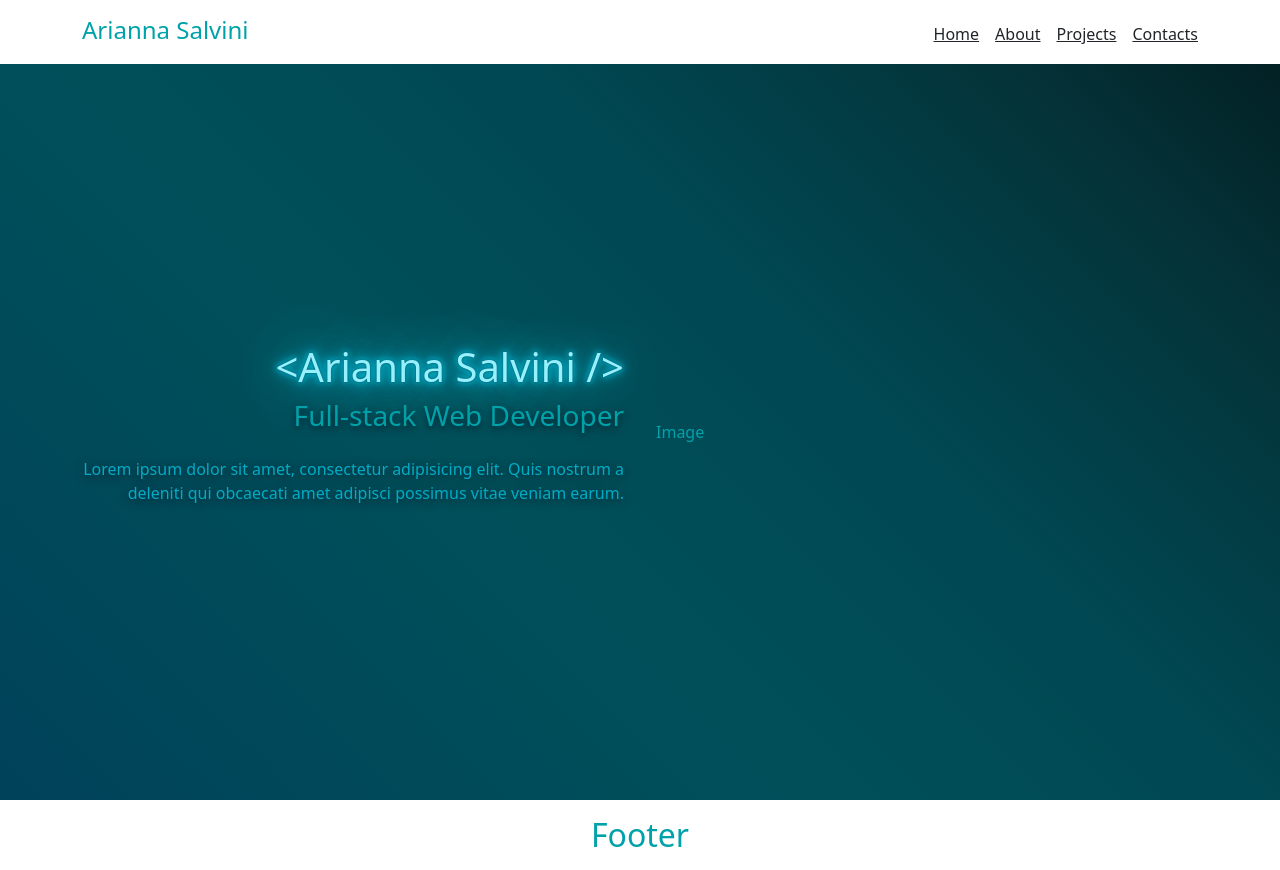
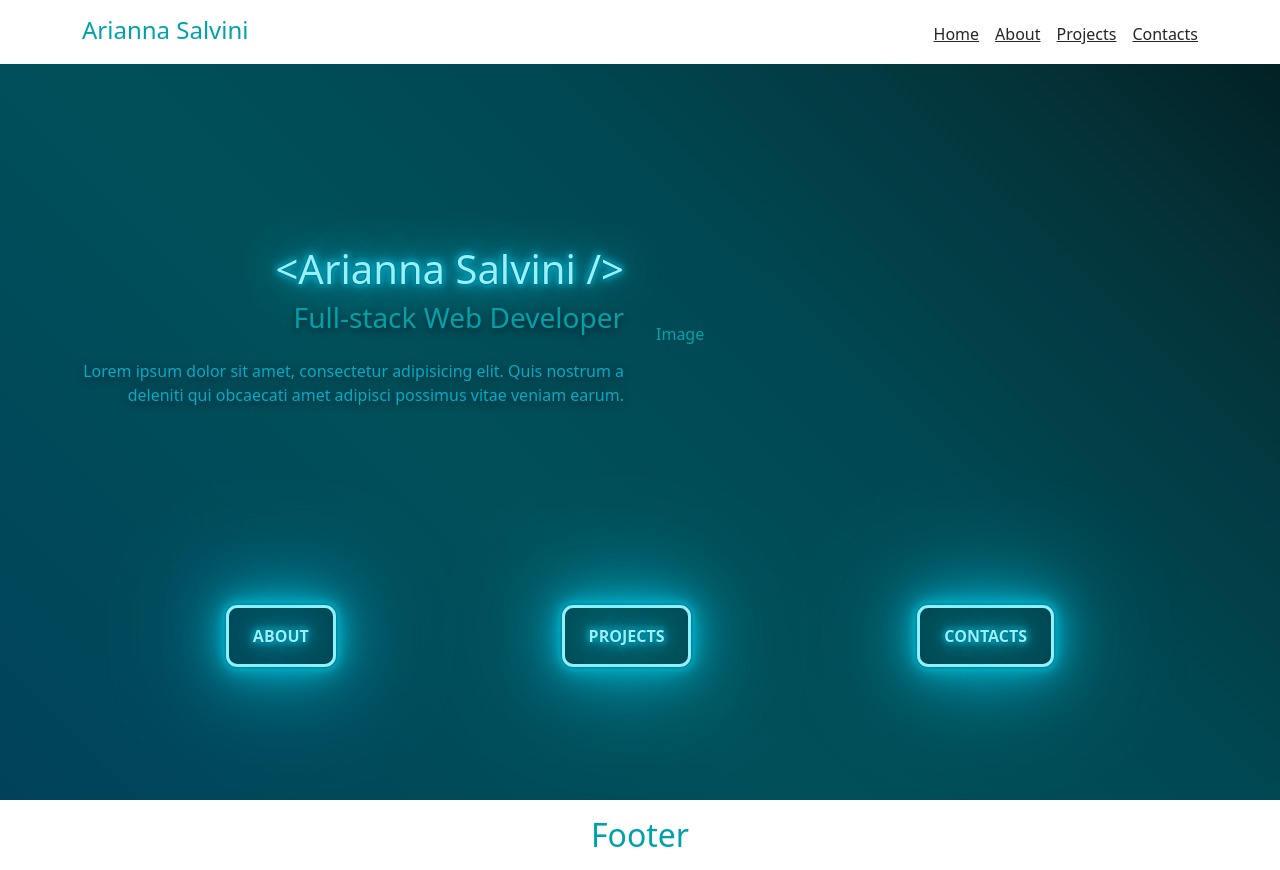
Before and after one commit to Arianna-Salvini/vite-boolfolio, a Vue app: page / in a window 1280 px wide. Built offline with nearby package versions, Linux system fonts and the light colour scheme.

Commit message:
Add button Style neon

```diff
--- a/src/App.vue
+++ b/src/App.vue
@@ -71,4 +71,148 @@ export default {
         cursor: auto;
     }
 }
+
+/* BUTTON Nuon */
+
+:root {
+    --color-lighter: #00ddff;
+    --color-light: #019bb2;
+    --color-medium: #006676;
+    --color-dark: #003941;
+}
+
+button {
+    border: none;
+}
+
+.btn_general {
+    font-size: 1rem;
+    font-weight: 700;
+    text-transform: uppercase;
+    background-color: transparent;
+    padding: 1rem 1.5rem;
+    border-radius: 0.7rem;
+    position: relative;
+    color: #96f0fe;
+    border: 3px solid #96f0fe;
+    text-shadow: 0 0 3px #00505a,
+        0 0 5px #00acc6,
+        0 0 5px #00acc6,
+        0 0 10px #00acc6,
+        0 0 15px #00acc6,
+        0 0 30px #00acc6,
+        0 0 60px #00acc6,
+        0 0 120px #00acc6;
+
+    box-shadow: 0 0 3px #00505a,
+        0 0 5px #00acc6,
+        0 0 5px #00acc6,
+        0 0 10px #00acc6,
+        0 0 15px #00acc6,
+        0 0 30px #00acc6,
+        0 0 60px #00acc6,
+        0 0 120px #00acc6;
+
+    position: relative;
+
+    &:hover {
+        color: #001823;
+        background-color: #96f0fe;
+        text-shadow: 0 0 3px #006b79,
+            0 0 5px #00ddff,
+            0 0 10px #00ddff,
+            0 0 15px #00ddff,
+            0 0 30px #00ddff,
+            0 0 60px #00ddff,
+            0 0 120px #00ddff;
+        cursor: auto;
+        box-shadow: 0 0 3px #006b79,
+            0 0 5px #00ddff,
+            0 0 10px #00ddff,
+            0 0 15px #00ddff,
+            0 0 30px #00ddff,
+            0 0 60px #00ddff,
+            0 0 120px #00ddff;
+        ;
+    }
+}
+
+.btn_general:hover::before {
+    content: '';
+    background-color: #96f0fe;
+    position: absolute;
+    top: 110%;
+    bottom: 0;
+    left: 0;
+    right: 0;
+    height: 100%;
+    height: 100%;
+
+    transform: perspective(2rem) rotateX(40deg) translateZ(-1rem) scale(1.2, 0.50);
+    filter: blur(2.5rem);
+}
+
+/* #region Animatio BorderButton*/
+
+/* @property --gradient-angle {
+    syntax: "<angle>";
+    initial-value: 0deg;
+    inherits: false;
+}
+
+button {
+    border: none;
+}
+
+.btn_general {
+    font-size: 1rem;
+    font-weight: 700;
+    text-transform: uppercase;
+    background-color: var(--color-dark);
+    padding: 1rem 1.5rem;
+    border-radius: 0.7rem;
+    position: relative;
+}
+
+.btn_general::before,
+.btn_general::after {
+    content: "";
+    position: absolute;
+    inset: -0.3rem;
+    z-index: -1;
+    border-radius: inherit;
+    background: conic-gradient(
+            /* from var(--gradient-angle),
+0deg,
+var(--color-medium),
+var(--color-light),
+var(--color-lighter),
+var(--color-medium),
+);
+
+}
+
+/.btn_general:hover::before,
+.btn_general:hover::after {
+    animation: circleFrame 20s linear infinite;
+
+}
+
+.btn_general::after {
+    filter: blur(3rem);
+}
+
+@keyframes circleFrame {
+    0% {
+        --gradient-angle: 0deg
+    }
+
+    100% {
+        --gradient-angle: 360deg
+    }
+
+}
+
+*/
+/*#endregion Animatio BorderButton*/
 </style>
--- /dev/null
+++ b/src/components/elements/ButtonGeneral.vue
@@ -0,0 +1,36 @@
+<script>
+
+export default {
+    name: 'ButtonGeneral',
+    data() {
+        return {
+            menu: [
+                {
+                    'text': 'About',
+                    'route': 'about'
+                },
+                {
+                    'text': 'Projects',
+                    'route': 'projects'
+                },
+                {
+                    'text': 'Contacts',
+                    'route': 'contacts'
+                }
+            ]
+        }
+    }
+};
+
+</script>
+
+<template>
+    <router-link :to="{ name: item.route }" v-for="item in menu">
+        <button class=" btn_general">
+
+            {{ item.text }}
+        </button>
+    </router-link>
+</template>
+
+<style></style>
--- a/src/components/views/AppHome.vue
+++ b/src/components/views/AppHome.vue
@@ -1,17 +1,18 @@
 <script>
-// import ButtonGeneral from '../elements/ButtonGeneral.vue';
+import ButtonGeneral from '../elements/ButtonGeneral.vue';
 
-// export default {
-//     name: 'AppHome',
-//     components: {
-//         ButtonGeneral,
-//     }
+export default {
+    name: 'AppHome',
+    components: {
+        ButtonGeneral,
+    }
 
-// }
+}
 </script>
 
 <template>
-    <section class="body_main d-flex align-items-center">
+    <section class="body_main d-flex flex-column justify-content-evenly">
+        <div class="d-flex align-items-center p-5">
             <div class="container d-flex align-items-center">
                 <div class="left">
                     <h1 class="text_neon">
@@ -30,10 +31,10 @@
                     <div> Image</div>
                 </div>
             </div>
-        <div>
-            <!-- <ButtonGeneral />
+        </div>
+
+        <div class="d-flex justify-content-evenly align-items-center align-itself-end">
             <ButtonGeneral />
-            <ButtonGeneral /> -->
         </div>
     </section>
 </template>
@@ -48,6 +49,13 @@
     width: 50%;
     height: 100%;
 
+
+}
+
+.left {
+    text-align: right;
+    padding-right: 1rem;
+
     h3 {
         text-shadow: 0 3px 7px #00232f;
     }
@@ -59,11 +67,6 @@
     }
 }
 
-.left {
-    text-align: right;
-    padding-right: 1rem;
-}
-
 .right {
     text-align: left;
     padding-left: 1rem;
```
Lines whose indentation alone changed are shown as unchanged.
